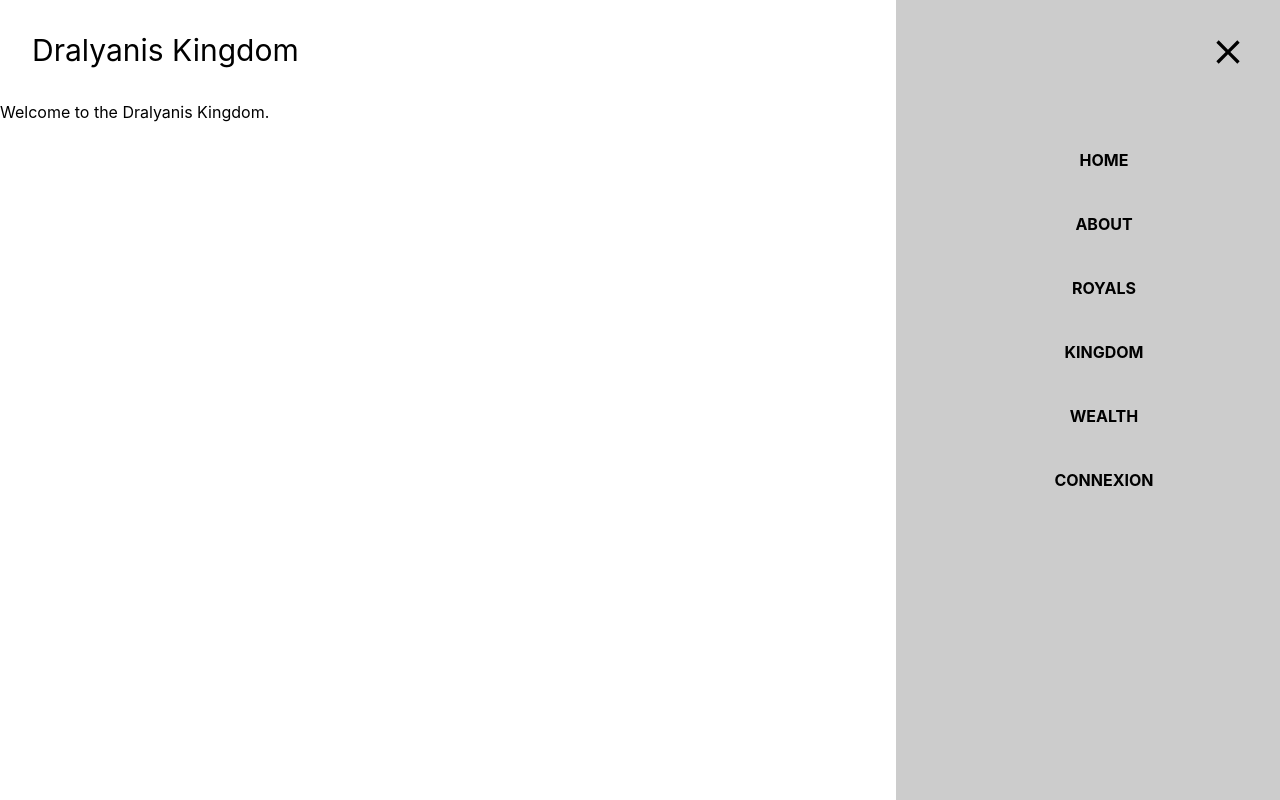
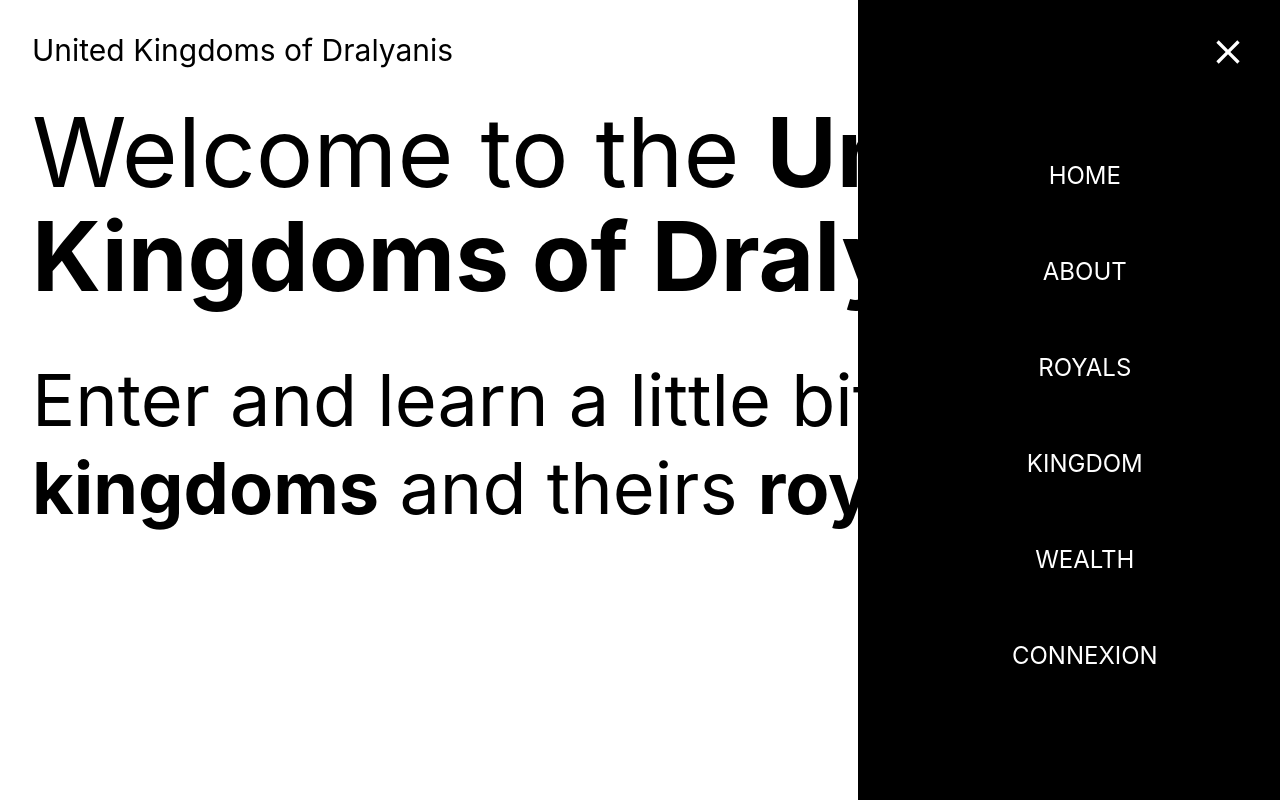
Before and after one commit to Alexandra-Rdrgs/checkpoint-4, a React (Vite) app in the folder frontend/: page / in a window 1280 px wide. Both pictures are taken after a click on the button 1228 px from the left and 52 px from the top of the page. Built offline with nearby package versions, Linux system fonts and the light colour scheme.

Commit message:
Add style

```diff
--- a/frontend/src/App.css
+++ b/frontend/src/App.css
@@ -27,12 +27,12 @@ body {
   padding: 0;
   position: fixed;
   top: 0;
-  background: #ccc;
+  background: #000;
   right: 0;
   height: 100%;
   width: 0;
   overflow: hidden;
-  max-width: 30%;
+  max-width: 100%;
   transition: all 0.3s ease-in-out;
   z-index: 9;
 }
@@ -41,13 +41,13 @@ body {
   width: 100%;
 }
 
-a {
+nav > ul > li {
   display: block;
   text-decoration: none;
-  color: #404040;
+  color: #fff;
   text-transform: uppercase;
-  font-weight: bold;
-  line-height: 4rem;
+  font-size: x-large;
+  line-height: 6rem;
   padding-left: 2rem;
   text-align: center;
 }
@@ -60,3 +60,9 @@ a {
   background: transparent;
   border: none;
 }
+
+@media screen and (min-width: 768px) {
+  .menuNav {
+    max-width: 33%;
+  }
+}
--- a/frontend/src/components/Header.jsx
+++ b/frontend/src/components/Header.jsx
@@ -17,11 +17,11 @@ export default function Header() {
 
   return (
     <header>
-      <h2 className="text-3xl m-[2rem]">Dralyanis Kingdom</h2>
+      <h2 className="text-3xl m-[2rem]">United Kingdoms of Dralyanis</h2>
       <nav className="navBar">
         <button type="button" onClick={handleToggle}>
           {navbarOpen ? (
-            <MdClose style={{ color: "#000", width: "40px", height: "40px" }} />
+            <MdClose style={{ color: "#fff", width: "40px", height: "40px" }} />
           ) : (
             <FiMenu style={{ color: "#000", width: "40px", height: "40px" }} />
           )}
--- a/frontend/src/pages/Home.jsx
+++ b/frontend/src/pages/Home.jsx
@@ -4,7 +4,15 @@ export default function Home() {
   return (
     <div>
       <Header />
-      <h1>Welcome to the Dralyanis Kingdom.</h1>
+      <section className="m-[2rem]">
+        <h1 className="text-8xl mb-12 leading-[6.5rem]">
+          Welcome to the <strong>United Kingdoms of Dralyanis.</strong>
+        </h1>
+        <p className="text-7xl mb-12 leading-[5.5rem]">
+          Enter and learn a little bit about <strong>our kingdoms</strong> and
+          theirs <strong>royals</strong>.
+        </p>
+      </section>
     </div>
   );
 }
```
